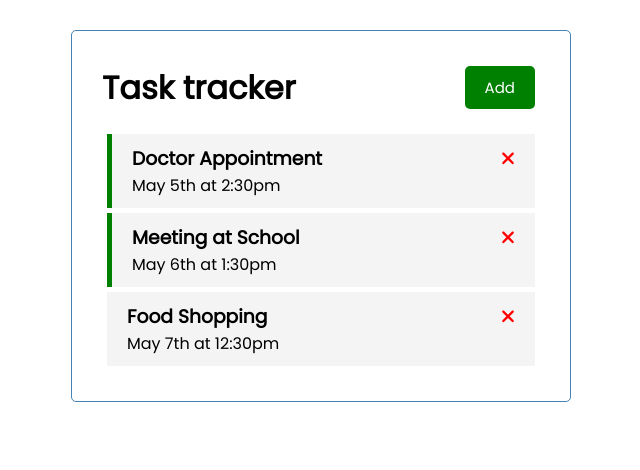
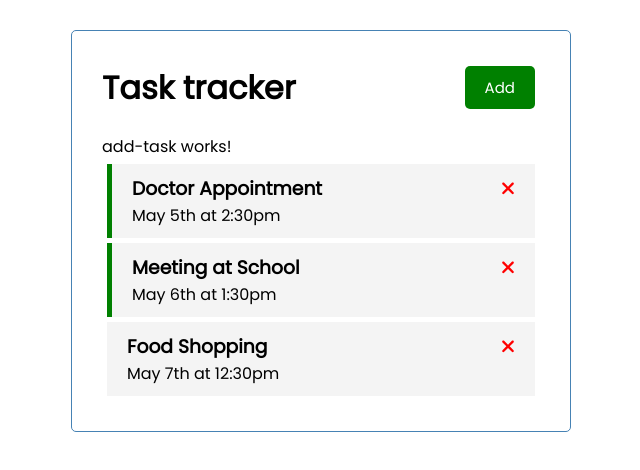
Before and after one commit to GiacoboniConstanza/agular-task-tracker, an Angular app: page / in a window 1280 px wide. Shown: the top 470 px of the page, without its empty margins (319-959 px from the left). Built offline with nearby package versions, Linux system fonts and the light colour scheme; data requests are answered from the project's data file.

Commit message:
components2

```diff
--- a/src/app/app.module.ts
+++ b/src/app/app.module.ts
@@ -8,6 +8,7 @@
 import { ButtonComponent } from './components/button/button.component';
 import { TasksComponent } from './components/tasks/tasks.component';
 import { TaskItemComponent } from './components/task-item/task-item.component';
+import { AddTaskComponent } from './components/add-task/add-task.component';
 
 
 @NgModule({
@@ -16,7 +17,8 @@
     HeaderComponent,
     ButtonComponent,
     TasksComponent,
-    TaskItemComponent
+    TaskItemComponent,
+    AddTaskComponent
   ],
   imports: [
     BrowserModule,
--- /dev/null
+++ b/src/app/components/add-task/add-task.component.html
@@ -0,0 +1 @@
+<p>add-task works!</p>
--- /dev/null
+++ b/src/app/components/add-task/add-task.component.ts
@@ -0,0 +1,15 @@
+import { Component, OnInit } from '@angular/core';
+
+@Component({
+  selector: 'app-add-task',
+  templateUrl: './add-task.component.html',
+  styleUrls: ['./add-task.component.css']
+})
+export class AddTaskComponent implements OnInit {
+
+  constructor() { }
+
+  ngOnInit(): void {
+  }
+
+}
--- a/src/app/components/tasks/tasks.component.html
+++ b/src/app/components/tasks/tasks.component.html
@@ -1 +1,2 @@
+<app-add-task></app-add-task>
 <app-task-item *ngFor="let task of tasks" [task]="task" (onDeleteTask)="deleteTask(task)" (onToggleReminder)="toggleReminder(task)"></app-task-item>
```
Also changed, not shown: src/app/components/add-task/add-task.component.css (added), 1 other file (tests, documents, lock files or other folders).
